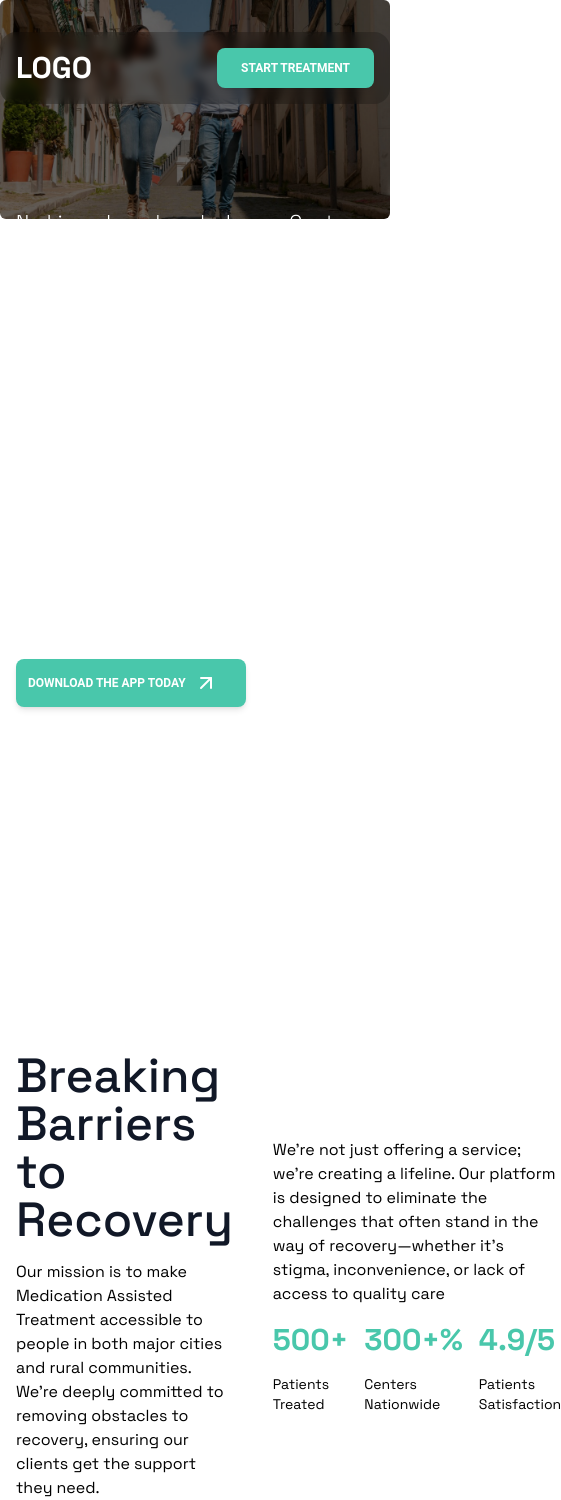
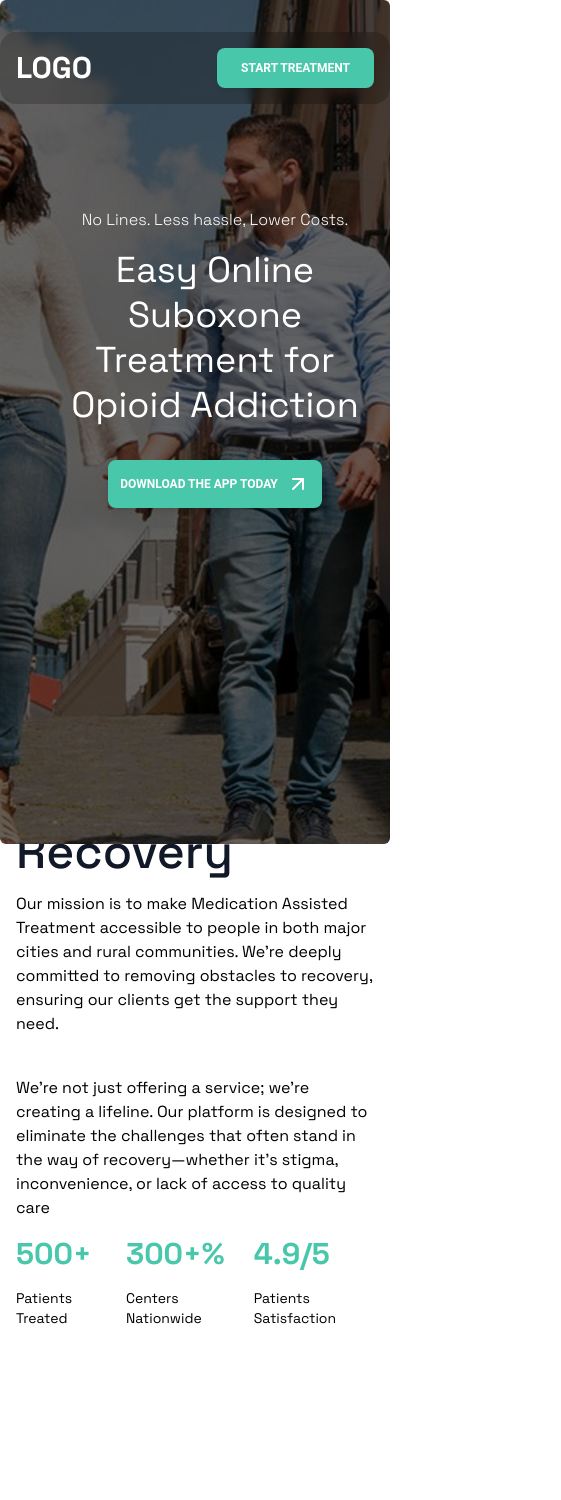
Before and after one commit to mohsinparvi/ropstam-task, a React (Vite) app: page / in a window 390 px wide. Shown: the whole page, 561 px wide, since content can reach past the window. After the commit the page ends 1328 px from the top, so only its background shows below. Built offline with nearby package versions, Linux system fonts and the light colour scheme.

Commit message:
feat: enhance HeroSection layout for improved responsiveness and adjust SectionOne margin

```diff
--- a/src/components/pages/home/hero-section.tsx
+++ b/src/components/pages/home/hero-section.tsx
@@ -4,18 +4,19 @@ import { ArrowUpRight } from "../../../assets/icons";
 
 const HeroSection = () => {
   return (
-    <section className="h-[100dvh]">
+    <>
       <img
         src={HeroImage}
         alt="hero"
-        className="absolute inset-0 h-fill w-full object-cover rounded-md"
+        // className="absolute inset-0 h-fill w-full object-cover rounded-md"
+        className="absolute inset-0 h-screen w-full object-cover rounded-md"
       />
-      <div className="relative z-10 ml-0 md:ml-10 lg:ml-48 md:top-10 lg:top-44 max-w-2xl px-4">
-        <div className="flex h-screen mt-52 flex-col text-white">
-          <p className="mb-4 text-xl font-light">
+      <div className="relative z-10 ml-10 lg:ml-48 top-0  xl:top-20 max-w-2xl px-4">
+        <div className="flex justify-center items-center xl:justify-start xl:items-start xl:h-[80dvh] mt-52 flex-col text-white">
+          <p className="mb-4  text-base md:text-xl xl:text-start font-thin">
             No Lines. Less hassle, Lower Costs.
           </p>
-          <h1 className="mb-8 text-6xl font-normal leading-tight">
+          <h1 className="mb-8 text-4xl md:text-5xl lg:text-6xl text-center xl:text-start font-normal leading-tight">
             Easy Online Suboxone Treatment for Opioid Addiction
           </h1>
           <Button
@@ -29,7 +30,7 @@ const HeroSection = () => {
           </Button>
         </div>
       </div>
-    </section>
+    </>
   );
 };
 
--- a/src/components/pages/home/section-one.tsx
+++ b/src/components/pages/home/section-one.tsx
@@ -18,8 +18,8 @@ const CARD_ITEMS = [
 ];
 const SectionOne = () => {
   return (
-    <section className=" max-w-screen-xl mx-auto px-4">
-      <div className="flex items-center justify-between gap-10">
+    <section className=" max-w-screen-xl mx-auto px-4 mt-56 lg:mt-28 xl:mt-0">
+      <div className="flex flex-col lg:flex-row items-center justify-between gap-10">
         <div className="space-y-4">
           <Heading>Breaking Barriers to Recovery</Heading>
           <h2 className="text-2xl font-bold mb-8"></h2>
```
